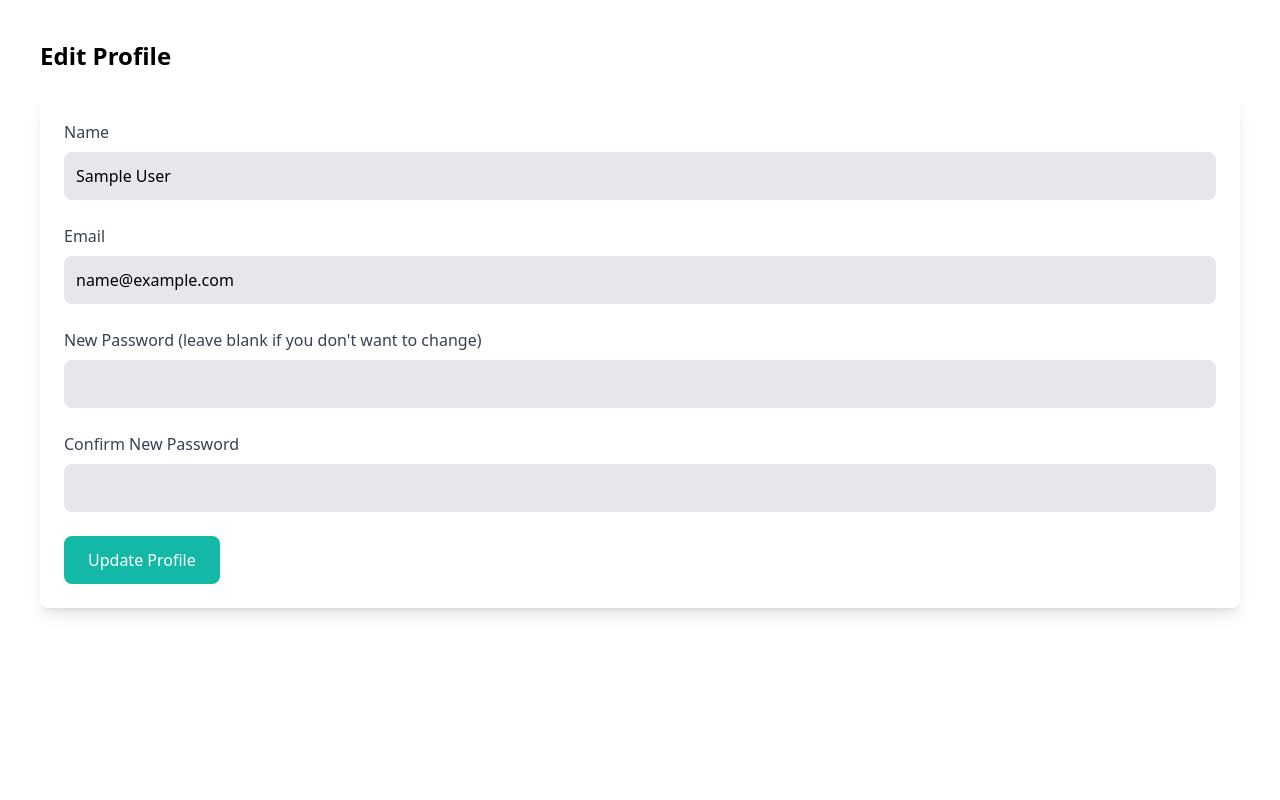
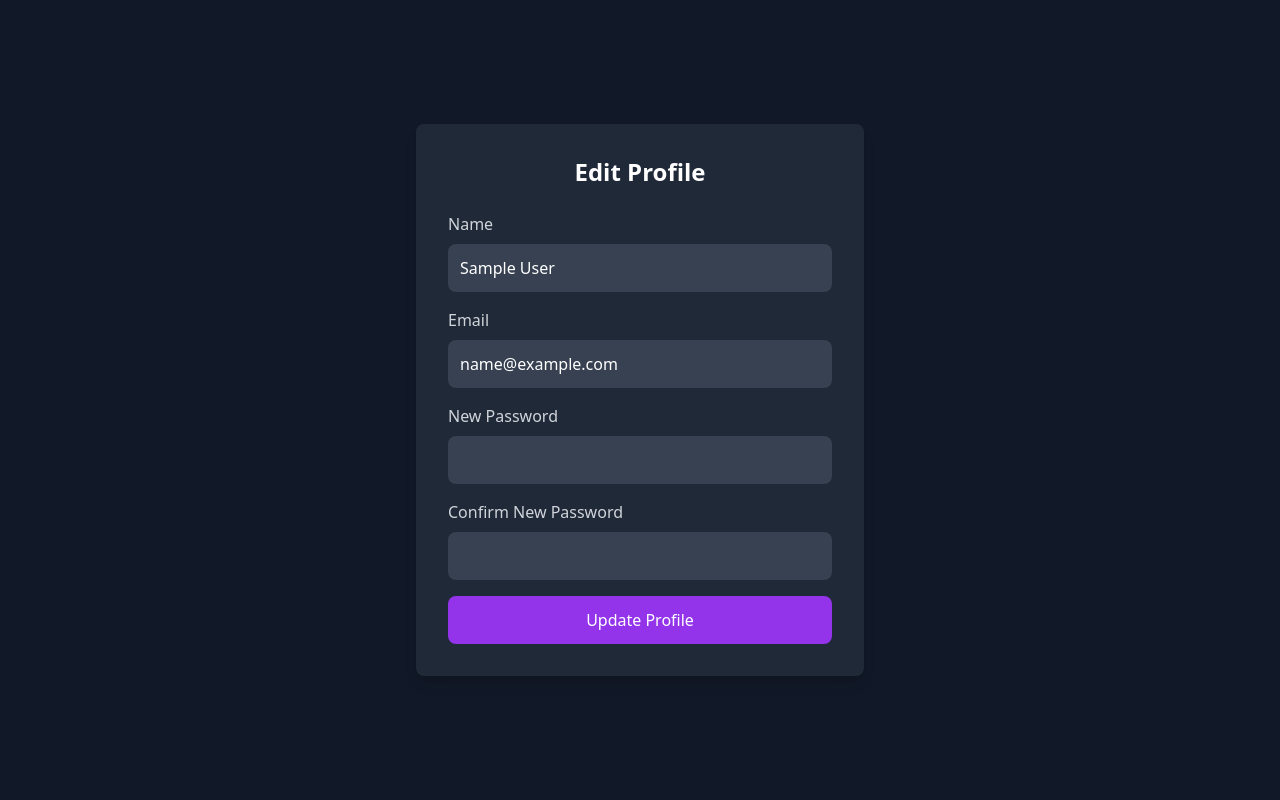
Before and after one commit to KnoWingFly/eventwebsitephp, a PHP site: page /user/edit_profile.php in a window 1280 px wide. Run offline with PHP 8.4, Linux system fonts and the light colour scheme; the visitor is signed in with stand-in values (Sample User, id 1); some libraries are stand-ins or nearby versions.

Commit message:
perbaruin input warnanya

```diff
--- a/user/edit_profile.php
+++ b/user/edit_profile.php
@@ -51,42 +51,47 @@ if ($_SERVER["REQUEST_METHOD"] === "POST") {
     <meta charset="UTF-8">
     <meta name="viewport" content="width=device-width, initial-scale=1.0">
     <title>Edit Profile</title>
-    <link href="../css/output.css" rel="stylesheet">
+    <script src="https://cdn.tailwindcss.com"></script>
 </head>
-<body class="b">
-    <div class="container mx-auto p-10">
-        <h1 class="text-2xl font-bold mb-6">Edit Profile</h1>
+<body class="min-h-screen bg-gray-900 flex items-center justify-center">
+    <div class="w-full max-w-md bg-gray-800 p-8 rounded-lg shadow-lg">
+        <h1 class="text-2xl font-bold text-white mb-6 text-center">Edit Profile</h1>
 
-        <!-- Display success or error message -->
+        <!-- Success or Error Messages -->
         <?php if ($error): ?>
-            <p class="text-red-500"><?= htmlspecialchars($error) ?></p>
+            <p class="text-red-500 mb-4"><?= htmlspecialchars($error) ?></p>
         <?php elseif ($success): ?>
-            <p class="text-green-500"><?= htmlspecialchars($success) ?></p>
+            <p class="text-green-500 mb-4"><?= htmlspecialchars($success) ?></p>
         <?php endif; ?>
 
-        <!-- Profile Update Form -->
-        <form action="" method="post" class="bg-white shadow-lg rounded-lg p-6">
-            <div class="mb-6">
-                <label class="text-gray-700">Name</label>
-                <input type="text" name="name" value="<?= htmlspecialchars(
-                	$user["name"],
-                ) ?>" required class="w-full p-3 mt-2 bg-gray-200 rounded-lg">
+        <form action="" method="post">
+            <div class="mb-4">
+                <label class="block text-gray-300 mb-2">Name</label>
+                <input type="text" name="name" value="<?= htmlspecialchars($user["name"]) ?>"
+                    required class="w-full p-3 bg-gray-700 text-white rounded-lg focus:outline-none focus:ring-2 focus:ring-purple-500">
             </div>
-            <div class="mb-6">
-                <label class="text-gray-700">Email</label>
-                <input type="email" name="email" value="<?= htmlspecialchars(
-                	$user["email"],
-                ) ?>" required class="w-full p-3 mt-2 bg-gray-200 rounded-lg">
+
+            <div class="mb-4">
+                <label class="block text-gray-300 mb-2">Email</label>
+                <input type="email" name="email" value="<?= htmlspecialchars($user["email"]) ?>"
+                    required class="w-full p-3 bg-gray-700 text-white rounded-lg focus:outline-none focus:ring-2 focus:ring-purple-500">
             </div>
-            <div class="mb-6">
-                <label class="text-gray-700">New Password (leave blank if you don't want to change)</label>
-                <input type="password" name="password" class="w-full p-3 mt-2 bg-gray-200 rounded-lg">
+
+            <div class="mb-4">
+                <label class="block text-gray-300 mb-2">New Password</label>
+                <input type="password" name="password"
+                    class="w-full p-3 bg-gray-700 text-white rounded-lg focus:outline-none focus:ring-2 focus:ring-purple-500">
             </div>
-            <div class="mb-6">
-                <label class="text-gray-700">Confirm New Password</label>
-                <input type="password" name="confirm_password" class="w-full p-3 mt-2 bg-gray-200 rounded-lg">
+
+            <div class="mb-4">
+                <label class="block text-gray-300 mb-2">Confirm New Password</label>
+                <input type="password" name="confirm_password"
+                    class="w-full p-3 bg-gray-700 text-white rounded-lg focus:outline-none focus:ring-2 focus:ring-purple-500">
             </div>
-            <button type="submit" class="bg-teal-500 hover:bg-teal-600 text-white py-3 px-6 rounded-lg">Update Profile</button>
+
+            <button type="submit" class="w-full bg-purple-600 hover:bg-purple-700 text-white py-3 px-6 rounded-lg">
+                Update Profile
+            </button>
         </form>
     </div>
 </body>
```
Also changed, not shown: admin/events.php (+18 -7 lines).
